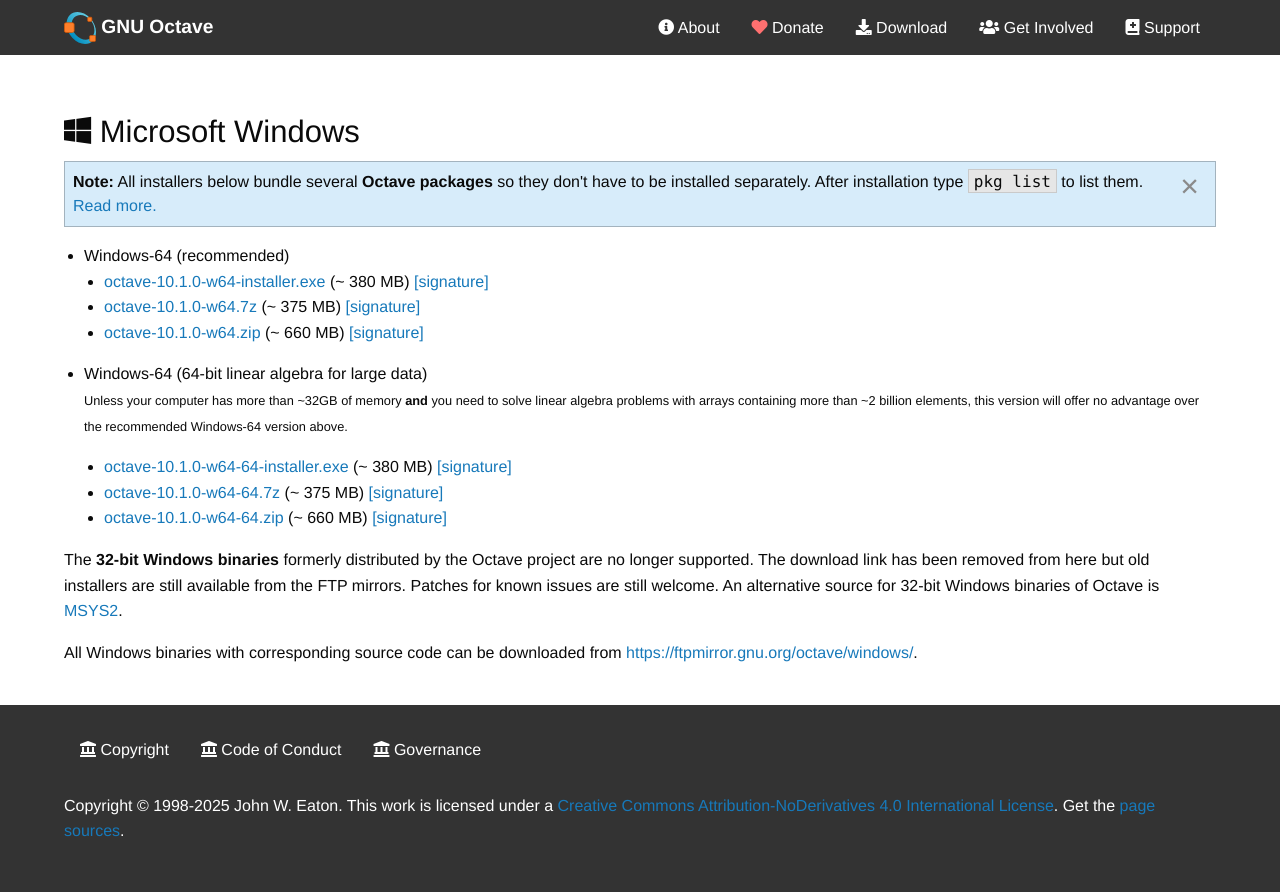
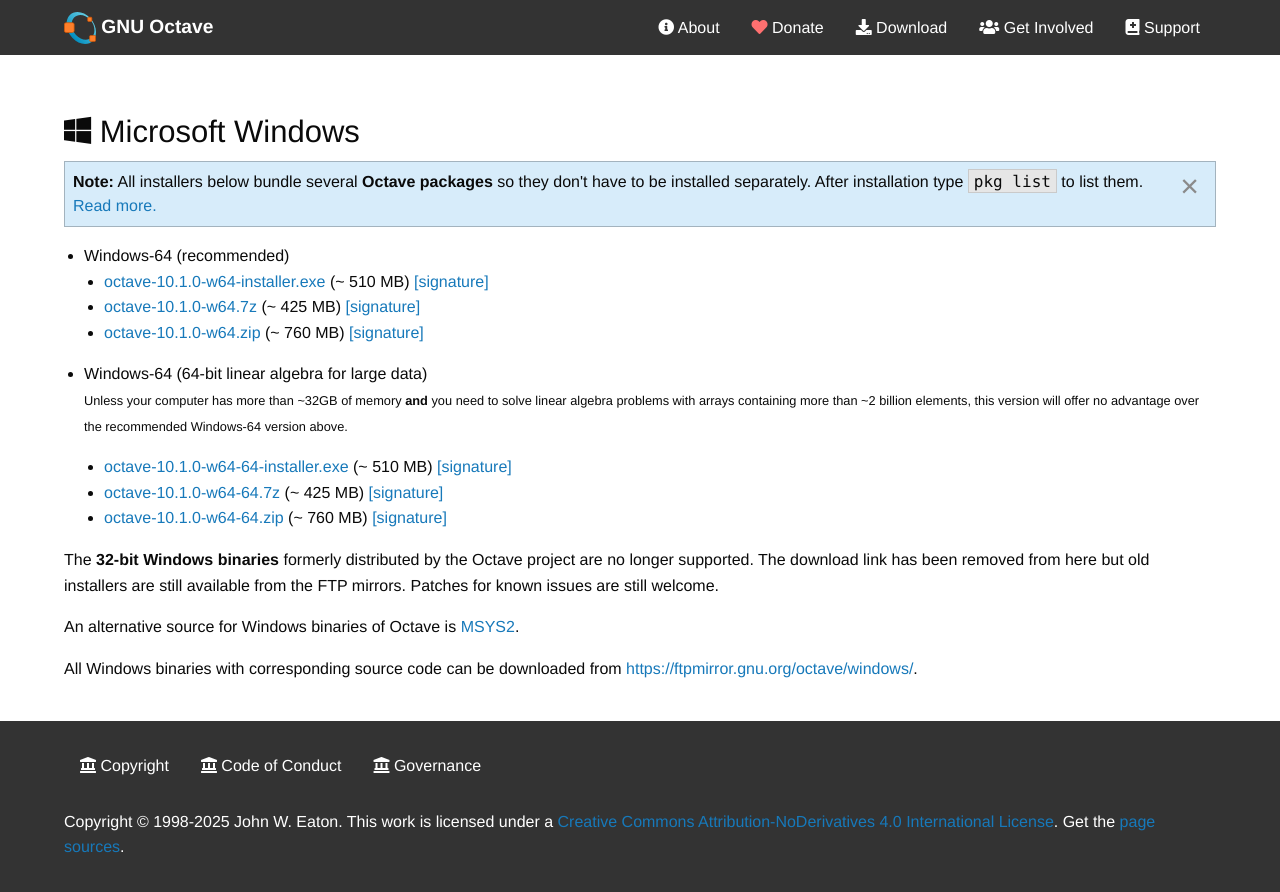
Before and after one commit to gnu-octave/gnu-octave.github.io, a Jekyll site: the page built from pages/download.md, in a window 1280 px wide and 900 px high, scrolled down 1073 px. Shown: the top 892 px of the window. Built offline with Jekyll 4.4.1, drawn with Linux system fonts in a browser that asks for light colours; nearby versions of some CDN libraries.

Commit message:
Update approximate sizes of Windows installers (bug #67024). (#25)
Remove reference to 32-bit from note about MSYS2.

```diff
--- a/pages/download.md
+++ b/pages/download.md
@@ -91,13 +91,13 @@
 
 - Windows-64 (recommended)
   - [octave-10.1.0-w64-installer.exe](https://ftpmirror.gnu.org/octave/windows/octave-10.1.0-w64-installer.exe)
-    (~ 380 MB)
+    (~ 510 MB)
     [[signature]](https://ftpmirror.gnu.org/octave/windows/octave-10.1.0-w64-installer.exe.sig)
   - [octave-10.1.0-w64.7z](https://ftpmirror.gnu.org/octave/windows/octave-10.1.0-w64.7z)
-    (~ 375 MB)
+    (~ 425 MB)
     [[signature]](https://ftpmirror.gnu.org/octave/windows/octave-10.1.0-w64.7z.sig)
   - [octave-10.1.0-w64.zip](https://ftpmirror.gnu.org/octave/windows/octave-10.1.0-w64.zip)
-    (~ 660 MB)
+    (~ 760 MB)
     [[signature]](https://ftpmirror.gnu.org/octave/windows/octave-10.1.0-w64.zip.sig)
 
 <p></p>
@@ -112,13 +112,13 @@
   </small>
 
   - [octave-10.1.0-w64-64-installer.exe](https://ftpmirror.gnu.org/octave/windows/octave-10.1.0-w64-64-installer.exe)
-    (~ 380 MB)
+    (~ 510 MB)
     [[signature]](https://ftpmirror.gnu.org/octave/windows/octave-10.1.0-w64-64-installer.exe.sig)
   - [octave-10.1.0-w64-64.7z](https://ftpmirror.gnu.org/octave/windows/octave-10.1.0-w64-64.7z)
-    (~ 375 MB)
+    (~ 425 MB)
     [[signature]](https://ftpmirror.gnu.org/octave/windows/octave-10.1.0-w64-64.7z.sig)
   - [octave-10.1.0-w64-64.zip](https://ftpmirror.gnu.org/octave/windows/octave-10.1.0-w64-64.zip)
-    (~ 660 MB)
+    (~ 760 MB)
     [[signature]](https://ftpmirror.gnu.org/octave/windows/octave-10.1.0-w64-64.zip.sig)
 
 <p></p>
@@ -126,7 +126,8 @@
 The **32-bit Windows binaries** formerly distributed by the Octave project are no longer supported.
 The download link has been removed from here but old installers are still available from the FTP mirrors.
 Patches for known issues are still welcome.
-An alternative source for 32-bit Windows binaries of Octave is
+
+An alternative source for Windows binaries of Octave is
 [MSYS2](https://wiki.octave.org/Octave_for_Microsoft_Windows#GNU_Octave_in_MSYS2).
 
 All Windows binaries with corresponding source code can be downloaded from
```
